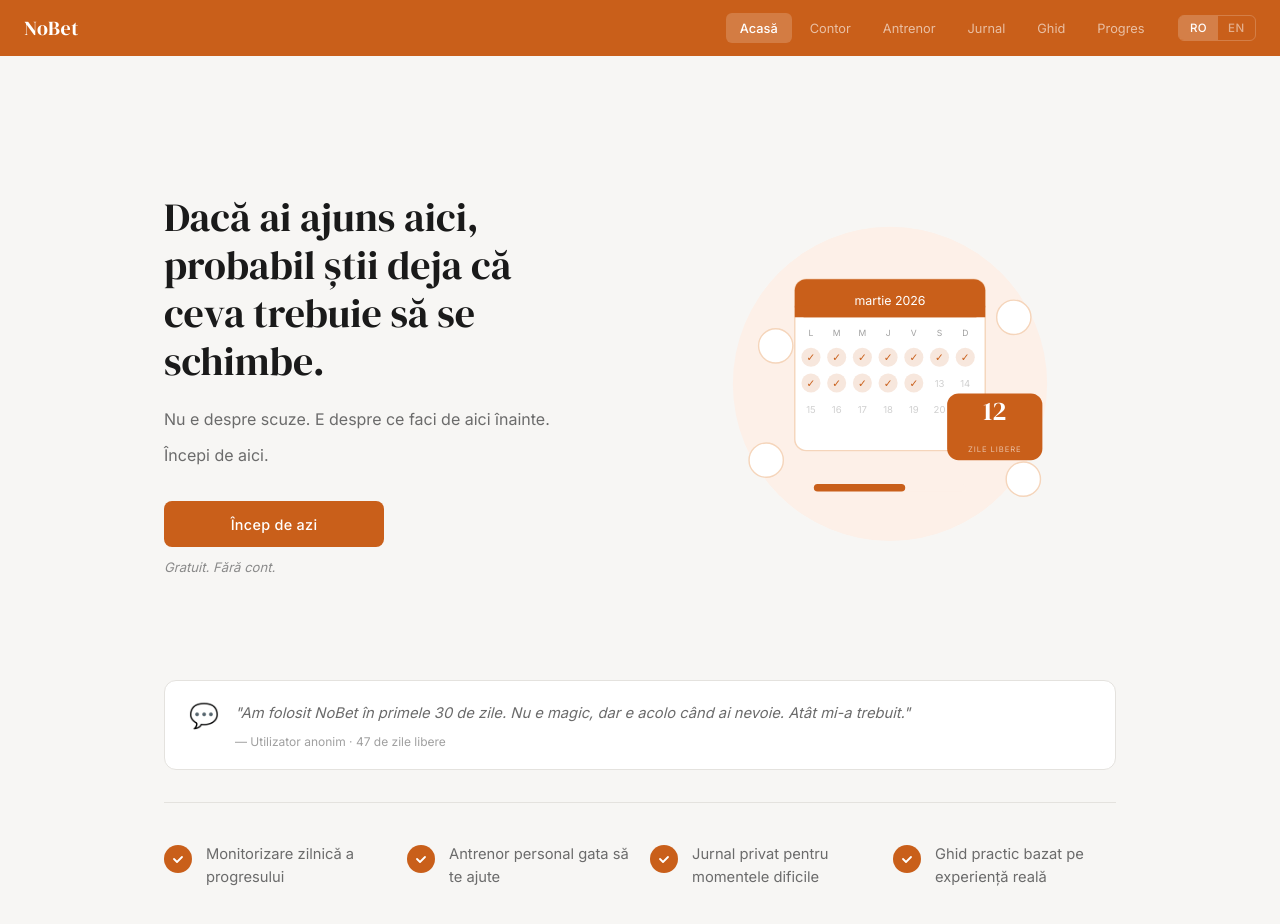
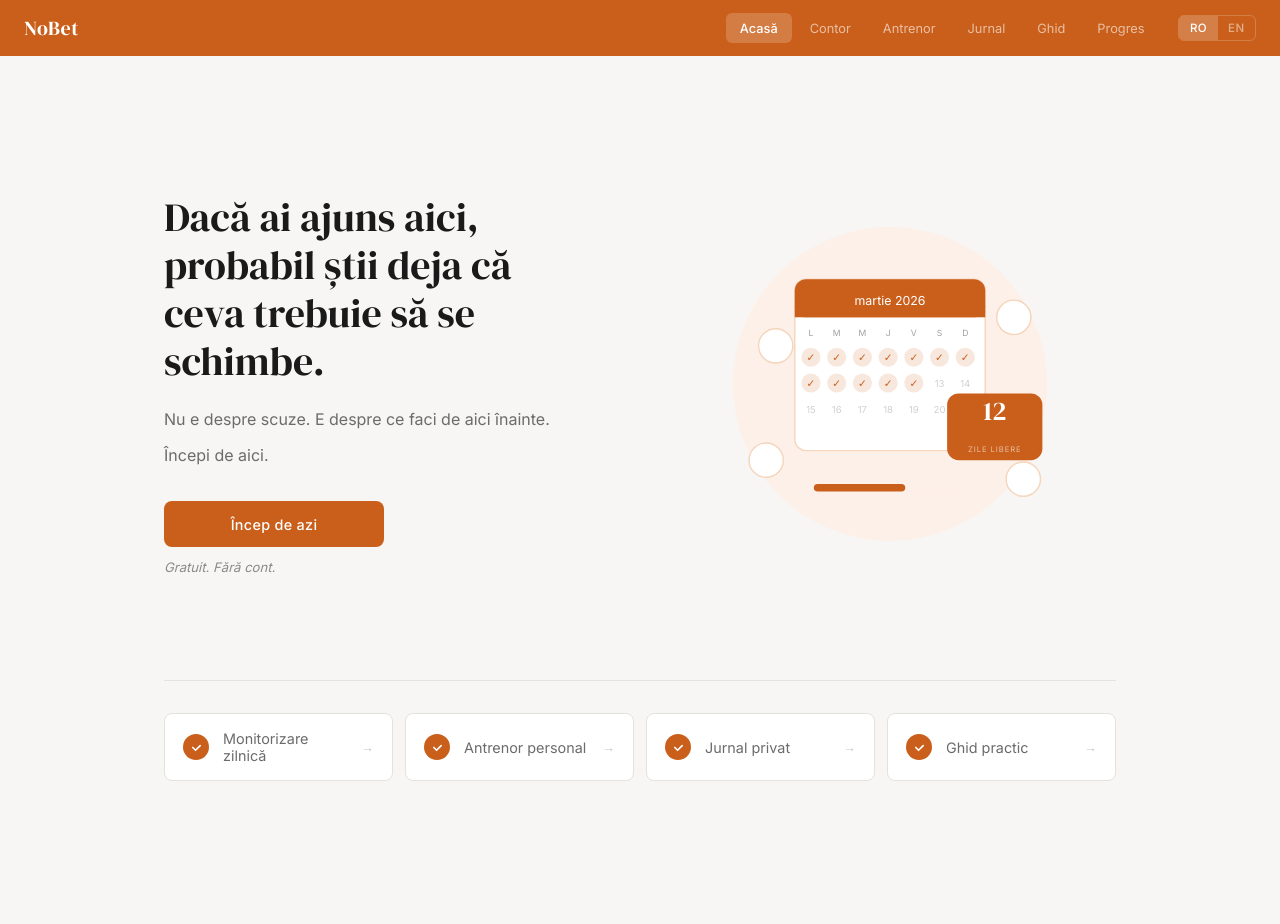
Before and after one commit to martinmanuelm84-ui/nobet-app, a Next.js app: page /home in a window 1280 px wide. Shown: the top 924 px of the page. After the commit the page ends 829 px from the top, so only its background shows below. Built offline with nearby package versions, Linux system fonts and the light colour scheme.

Commit message:
fix: no fake testimonial, features=links, contor fara zero, progress fara bani

```diff
--- a/app/home/page.tsx
+++ b/app/home/page.tsx
@@ -16,15 +16,15 @@ export default function HomePage() {
   useEffect(() => { localStorage.setItem('nobet_lang', lang) }, [lang])
 
   const features = lang === 'ro' ? [
-    'Monitorizare zilnică a progresului',
-    'Antrenor personal gata să te ajute',
-    'Jurnal privat pentru momentele dificile',
-    'Ghid practic bazat pe experiență reală',
+    { label: 'Monitorizare zilnică', href: '/contor' },
+    { label: 'Antrenor personal', href: '/companion' },
+    { label: 'Jurnal privat', href: '/journal' },
+    { label: 'Ghid practic', href: '/guide' },
   ] : [
-    'Daily progress tracking',
-    'Personal coach ready to help',
-    'Private journal for difficult moments',
-    'Practical guide based on real experience',
+    { label: 'Daily tracking', href: '/contor' },
+    { label: 'Personal coach', href: '/companion' },
+    { label: 'Private journal', href: '/journal' },
+    { label: 'Practical guide', href: '/guide' },
   ]
 
   return (
@@ -55,19 +55,14 @@ export default function HomePage() {
             </h1>
 
             <p style={{ fontSize: '1rem', color: 'var(--text2)', lineHeight: 1.75, marginBottom: '0.5rem' }}>
-              {lang === 'ro'
-                ? 'Nu e despre scuze. E despre ce faci de aici înainte.'
-                : "It's not about excuses. It's about what you do from here."}
+              {lang === 'ro' ? 'Nu e despre scuze. E despre ce faci de aici înainte.' : "It's not about excuses. It's about what you do from here."}
             </p>
             <p style={{ fontSize: '1rem', color: 'var(--text2)', lineHeight: 1.75, marginBottom: '2rem' }}>
               {lang === 'ro' ? 'Începi de aici.' : 'You start here.'}
             </p>
 
-            <button
-              className="btn-primary"
-              style={{ maxWidth: 220, marginBottom: '0.75rem' }}
-              onClick={() => router.push('/contor')}
-            >
+            <button className="btn-primary" style={{ maxWidth: 220, marginBottom: '0.75rem' }}
+              onClick={() => router.push('/contor')}>
               {lang === 'ro' ? 'Încep de azi' : 'I start today'}
             </button>
 
@@ -120,52 +115,43 @@ export default function HomePage() {
           </div>
         </div>
 
-        {/* Social proof */}
-        <div style={{
-          background: 'var(--surface)',
-          border: '1px solid var(--border)',
-          borderRadius: '12px',
-          padding: '1.25rem 1.5rem',
-          marginBottom: '2rem',
-          display: 'flex',
-          alignItems: 'flex-start',
-          gap: '1rem',
-        }}>
-          <div style={{ fontSize: '1.5rem', flexShrink: 0 }}>💬</div>
-          <div>
-            <p style={{ fontSize: '0.92rem', color: 'var(--text2)', lineHeight: 1.7, fontStyle: 'italic', marginBottom: '0.5rem' }}>
-              {lang === 'ro'
-                ? '"Am folosit NoBet în primele 30 de zile. Nu e magic, dar e acolo când ai nevoie. Atât mi-a trebuit."'
-                : '"I used NoBet in the first 30 days. It\'s not magic, but it\'s there when you need it. That\'s all I needed."'}
-            </p>
-            <div style={{ fontSize: '0.75rem', color: 'var(--text3)' }}>
-              {lang === 'ro' ? '— Utilizator anonim · 47 de zile libere' : '— Anonymous user · 47 free days'}
-            </div>
-          </div>
-        </div>
-
         {/* Divider */}
         <div style={{ height: 1, background: 'var(--border)', marginBottom: '2rem' }} />
 
-        {/* Features */}
+        {/* Features — linkuri reale */}
         <div style={{
           display: 'grid',
-          gridTemplateColumns: 'repeat(auto-fit, minmax(220px, 1fr))',
-          gap: '1.25rem',
+          gridTemplateColumns: 'repeat(auto-fit, minmax(200px, 1fr))',
+          gap: '0.75rem',
           paddingBottom: '3rem',
         }}>
           {features.map((f, i) => (
-            <div key={i} style={{ display: 'flex', alignItems: 'flex-start', gap: '0.875rem', padding: '0.5rem 0' }}>
+            <a key={i} href={f.href} style={{
+              display: 'flex', alignItems: 'center', gap: '0.875rem',
+              padding: '1rem 1.125rem',
+              background: 'var(--surface)',
+              border: '1px solid var(--border)',
+              borderRadius: '8px',
+              textDecoration: 'none',
+              color: 'var(--text2)',
+              fontSize: '0.9rem',
+              transition: 'all 0.15s',
+              cursor: 'pointer',
+            }}
+            onMouseOver={e => { (e.currentTarget as HTMLElement).style.borderColor = 'var(--accent)'; (e.currentTarget as HTMLElement).style.color = 'var(--accent)' }}
+            onMouseOut={e => { (e.currentTarget as HTMLElement).style.borderColor = 'var(--border)'; (e.currentTarget as HTMLElement).style.color = 'var(--text2)' }}
+            >
               <div style={{
-                width: 28, height: 28, borderRadius: '50%', background: 'var(--accent)',
-                display: 'flex', alignItems: 'center', justifyContent: 'center', flexShrink: 0, marginTop: '0.1rem',
+                width: 26, height: 26, borderRadius: '50%', background: 'var(--accent)',
+                display: 'flex', alignItems: 'center', justifyContent: 'center', flexShrink: 0,
               }}>
-                <svg width="12" height="12" viewBox="0 0 12 12" fill="none">
+                <svg width="11" height="11" viewBox="0 0 12 12" fill="none">
                   <path d="M2 6l3 3 5-5" stroke="white" strokeWidth="1.8" strokeLinecap="round" strokeLinejoin="round"/>
                 </svg>
               </div>
-              <span style={{ fontSize: '0.92rem', color: 'var(--text2)', lineHeight: 1.55 }}>{f}</span>
-            </div>
+              <span>{f.label}</span>
+              <span style={{ marginLeft: 'auto', opacity: 0.4, fontSize: '0.8rem' }}>→</span>
+            </a>
           ))}
         </div>
       </div>
```
Also changed, not shown: app/contor/page.tsx (+40 -20 lines), app/progress/page.tsx (+20 -34 lines).
